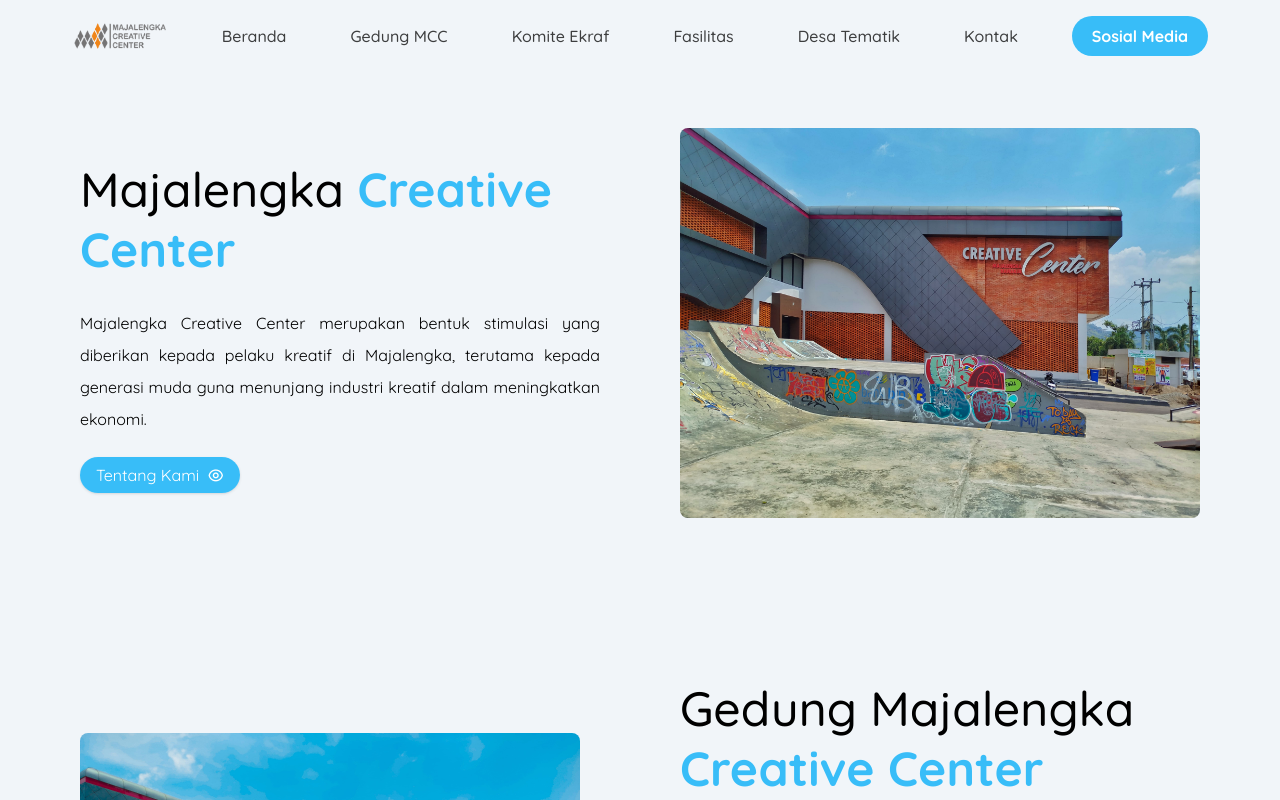
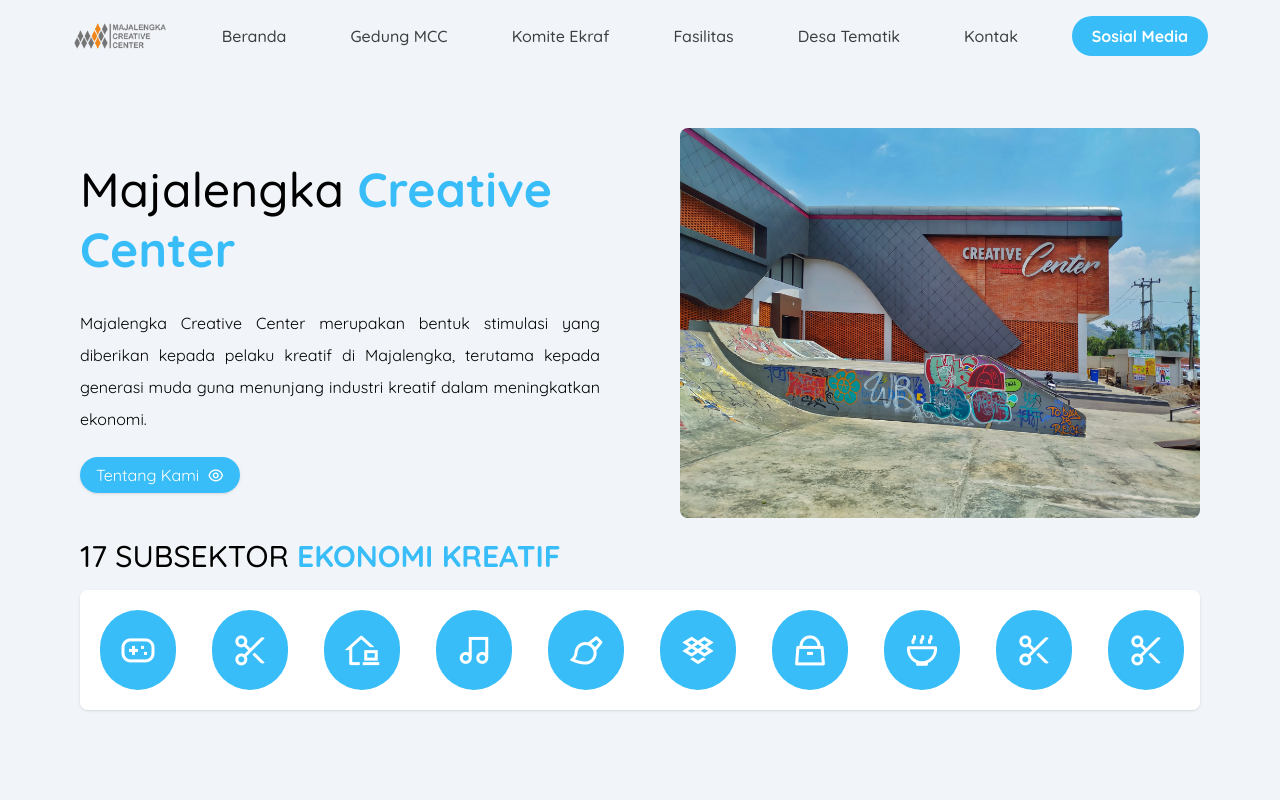
Before and after one commit to MuhammadQuthbulAlam/MCC-V-4, a React (Vite) app: page / in a window 1280 px wide. Shown: the top 800 px of the page. Built offline with nearby package versions, Linux system fonts and the light colour scheme.

Commit message:
update v5

```diff
--- a/src/pages/HomePage.jsx
+++ b/src/pages/HomePage.jsx
@@ -121,9 +121,70 @@
             />
           </div>
         </div>
+        {/* SUbsektor Ekraf*/}
+        <div className="container mx-auto pb-5 pt-5">
+          <h2 className="text-3xl font-medium mb-4">
+            17 SUBSEKTOR{" "}
+            <span className="text-sky-400 font-bold">EKONOMI KREATIF</span>
+          </h2>
+          <div className="box bg-white shadow rounded-lg flex flex-row gap-9 overflow-x-auto justify-between pt-5 pb-5 px-5">
+            <div className="rounded-full bg-sky-400 p-5 items-center hover:bg-sky-600 md:text-2xl sm:text-2xl">
+              <i className="ri-gamepad-line flex justify-center text-4xl text-white"></i>
+            </div>
+            <div className="rounded-full bg-sky-400 p-5 items-center hover:bg-sky-600 md:text-2xl sm:text-2xl">
+              <i className="ri-scissors-line flex justify-center text-4xl text-white"></i>
+            </div>
+            <div className="rounded-full bg-sky-400 p-5 items-center hover:bg-sky-600 md:text-2xl sm:text-2xl">
+              <i className="ri-home-office-line flex justify-center text-4xl text-white"></i>
+            </div>
+            <div className="rounded-full bg-sky-400 p-5 items-center hover:bg-sky-600 md:text-2xl sm:text-2xl">
+              <i className="ri-music-2-line flex justify-center text-4xl text-white"></i>
+            </div>
+            <div className="rounded-full bg-sky-400 p-5 items-center hover:bg-sky-600 md:text-2xl sm:text-2xl">
+              <i className="ri-brush-line flex justify-center text-4xl text-white"></i>
+            </div>
+            <div className="rounded-full bg-sky-400 p-5 items-center hover:bg-sky-600 md:text-2xl sm:text-2xl">
+              <i className="ri-dropbox-line flex justify-center text-4xl text-white"></i>
+            </div>
+            <div className="rounded-full bg-sky-400 p-5 items-center hover:bg-sky-600 md:text-2xl sm:text-2xl">
+              <i className="ri-handbag-line flex justify-center text-4xl text-white"></i>
+            </div>
+            <div className="rounded-full bg-sky-400 p-5 items-center hover:bg-sky-600 md:text-2xl sm:text-2xl">
+              <i className="ri-bowl-line flex justify-center text-4xl text-white"></i>
+            </div>
+            <div className="rounded-full bg-sky-400 p-5 items-center hover:bg-sky-600 md:text-2xl sm:text-2xl">
+              <i className="ri-scissors-line flex justify-center text-4xl text-white"></i>
+            </div>
+            <div className="rounded-full bg-sky-400 p-5 items-center hover:bg-sky-600 md:text-2xl sm:text-2xl">
+              <i className="ri-scissors-line flex justify-center text-4xl text-white"></i>
+            </div>
+            <div className="rounded-full bg-sky-400 p-5 items-center hover:bg-sky-600 md:text-2xl sm:text-2xl">
+              <i className="ri-scissors-line flex justify-center text-4xl text-white"></i>
+            </div>
+            <div className="rounded-full bg-sky-400 p-5 items-center hover:bg-sky-600 md:text-2xl sm:text-2xl">
+              <i className="ri-scissors-line flex justify-center text-4xl text-white"></i>
+            </div>
+            <div className="rounded-full bg-sky-400 p-5 items-center hover:bg-sky-600 md:text-2xl sm:text-2xl">
+              <i className="ri-scissors-line flex justify-center text-4xl text-white"></i>
+            </div>
+            <div className="rounded-full bg-sky-400 p-5 items-center hover:bg-sky-600 md:text-2xl sm:text-2xl">
+              <i className="ri-scissors-line flex justify-center text-4xl text-white"></i>
+            </div>
+            <div className="rounded-full bg-sky-400 p-5 items-center hover:bg-sky-600 md:text-2xl sm:text-2xl">
+              <i className="ri-scissors-line flex justify-center text-4xl text-white"></i>
+            </div>
+            <div className="rounded-full bg-sky-400 p-5 items-center hover:bg-sky-600 md:text-2xl sm:text-2xl">
+              <i className="ri-scissors-line flex justify-center text-4xl text-white"></i>
+            </div>
+            <div className="rounded-full bg-sky-400 p-5 items-center hover:bg-sky-600 md:text-2xl sm:text-2xl">
+              <i className="ri-scissors-line flex justify-center text-4xl text-white"></i>
+            </div>
+            {/* Add more subsector items here */}
+          </div>
+        </div>
         {/*About*/}
         <div
-          className="about grid md:grid-cols-2 grid-cols-1 items-center gap-20 md:pt-20 pt-32"
+          className="about grid md:grid-cols-2 grid-cols-1 items-center gap-20 md:pt-10 pt-5"
           id="about"
         >
           <div className="box md:order-1 order-2">
@@ -133,7 +194,7 @@
               className="lg:w-[500px] w-[400px] md:m-0 mx-auto rounded-lg"
             />
           </div>
-          <div className="pt-20 box md:order-2 order-1">
+          <div className="pt-10 box md:order-2 order-1">
             <h1 className="lg:text-5xl/tight text-3xl font-medium mb-7">
               Gedung Majalengka
               <span className="font-bold text-sky-400"> Creative Center</span>
```
